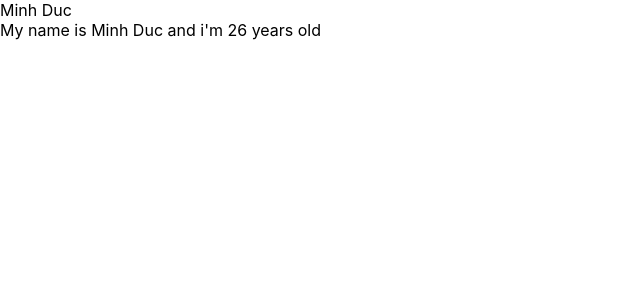
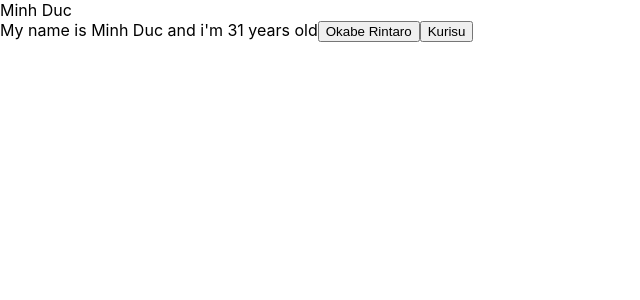
Before and after one commit to b0y0n1jne119/test-demo-react, a React (Create React App) app: page / in a window 1280 px wide. Shown: the top 300 px of the page, without its empty margins (0-640 px from the left). Built offline with nearby package versions, Linux system fonts and the light colour scheme.

Commit message:
video 19

```diff
--- a/src/components/MyComponent.js
+++ b/src/components/MyComponent.js
@@ -6,8 +6,16 @@ class MyComponent extends React.Component {
     state = {
         name: 'Minh Duc',
         address: 'Ha Noi',
-        age: 26
+        age: 31
     }
+
+    handleClick() {
+        console.log(">> Hello I'm Kurisu")
+    };
+
+    handleOnMoverOver(event) {
+        console.log(">> Hello I'm Okabe")
+    };
 
     //JSX
     render() {
@@ -15,6 +23,12 @@ class MyComponent extends React.Component {
 
             <div>
                 My name is {this.state.name} and i'm {this.state.age} years old
+                <button onMouseOver={this.handleOnMoverOver}>
+                    Okabe Rintaro
+                </button>
+                <button onClick={this.handleClick}>
+                    Kurisu
+                </button>
             </div>
         );
     }
```
